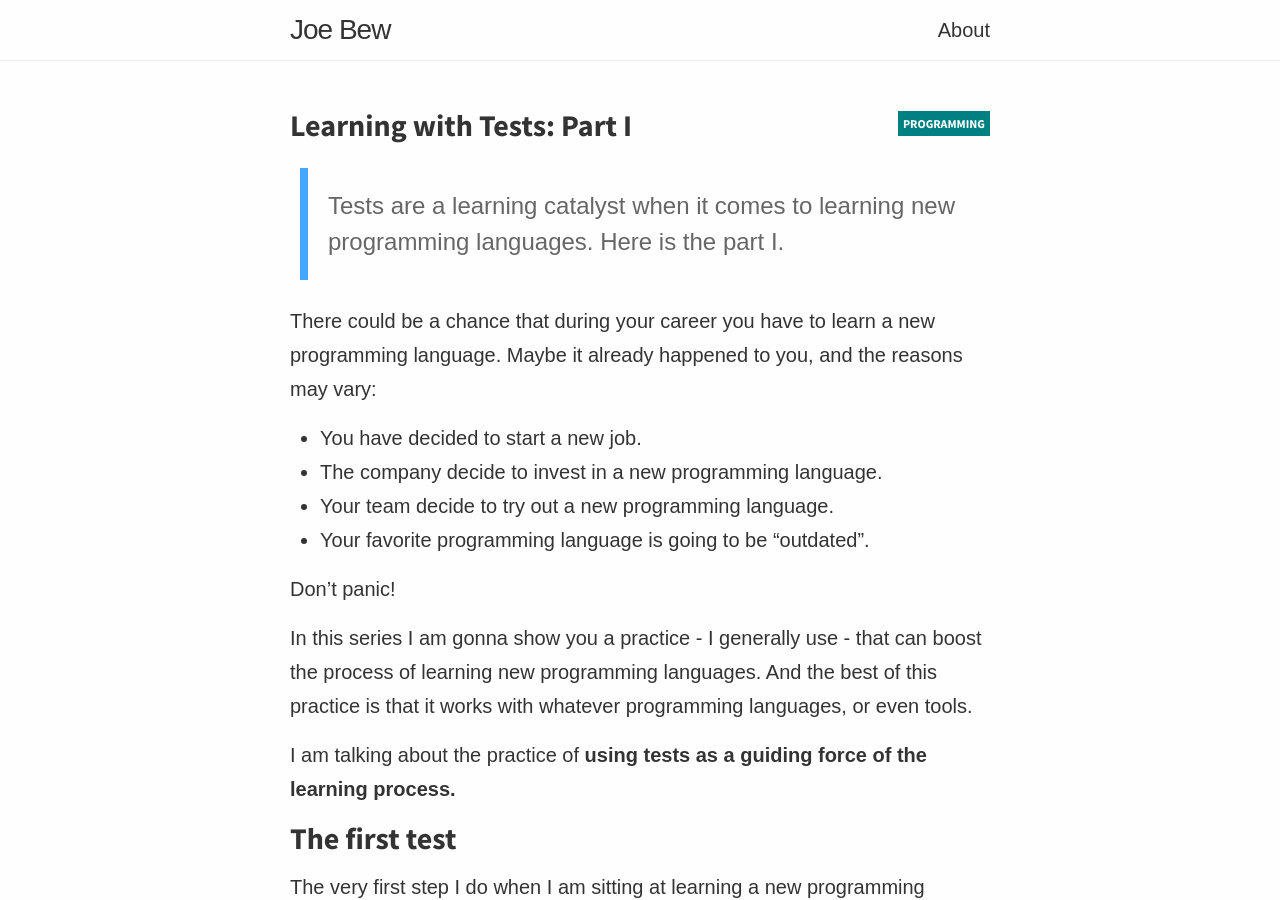
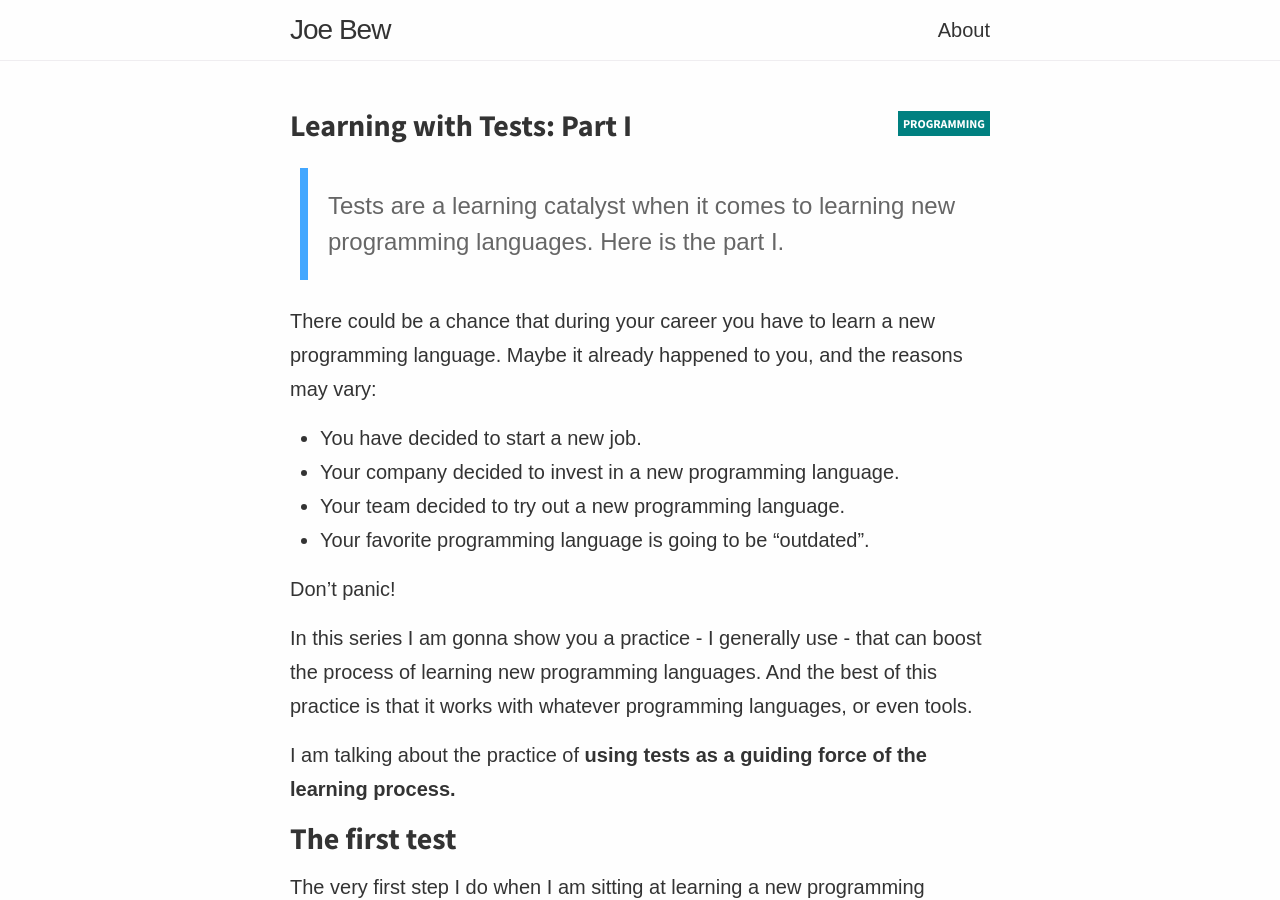
Before and after one commit to joebew42/joebew42.github.io, a Jekyll site: the page built from _posts/2020-07-26-learning-with-tests-part-one.markdown, in a window 1280 px wide and 900 px high. Built offline with Jekyll 4.4.1, drawn with Linux system fonts in a browser that asks for light colours; emoji names are drawn with the system emoji font; some web fonts are replaced.

Commit message:
Reword some phrases

```diff
--- a/_posts/2020-07-26-learning-with-tests-part-one.markdown
+++ b/_posts/2020-07-26-learning-with-tests-part-one.markdown
@@ -13,8 +13,8 @@ summary:  "Tests are a learning catalyst when it comes to learning new programmi
 There could be a chance that during your career you have to learn a new programming language. Maybe it already happened to you, and the reasons may vary:
 
 - You have decided to start a new job.
-- The company decide to invest in a new programming language.
-- Your team decide to try out a new programming language.
+- Your company decided to invest in a new programming language.
+- Your team decided to try out a new programming language.
 - Your favorite programming language is going to be "outdated".
 
 Don't panic!
```
